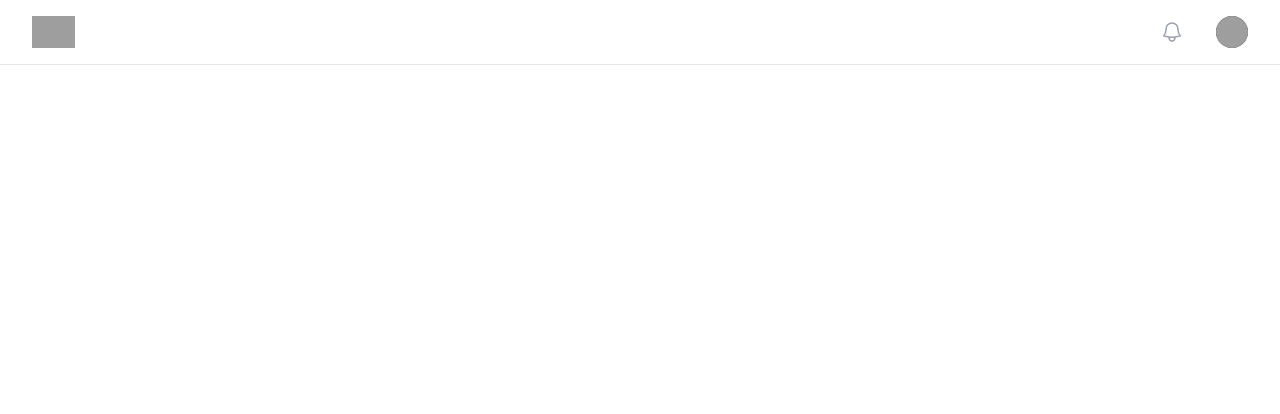
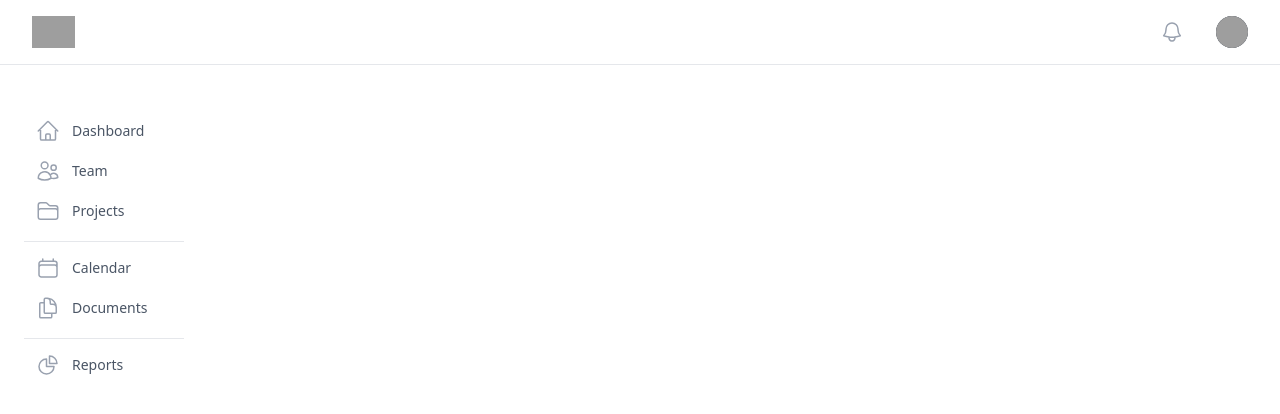
Before and after one commit to ADK-Hackathon/SocialMediaBrandingAgent, a React (Vite) app in the folder frontend/: page / in a window 1280 px wide. Shown: the top 414 px of the page. Built offline with nearby package versions, Linux system fonts and the light colour scheme; grey boxes are pictures that could not be loaded.

Commit message:
Implement the Tool Bar

```diff
--- /dev/null
+++ b/frontend/src/components/tool_bar.tsx
@@ -0,0 +1,89 @@
+import { HomeIcon, UsersIcon, FolderIcon, CalendarIcon, DocumentDuplicateIcon, ChartPieIcon } from '@heroicons/react/24/outline'
+import { PlusIcon } from '@heroicons/react/20/solid'
+
+export default function ToolBar() {
+  return (
+    <nav className="flex flex-col space-y-1 p-2">
+        <a
+            href="#"
+            className="group flex items-center justify-between rounded px-3 py-1.5 text-sm font-medium text-gray-600 hover:text-indigo-600 hover:bg-indigo-50 focus:outline-none focus:bg-indigo-100 focus:text-indigo-700"
+        >
+            <span className="flex items-center">
+            <HomeIcon
+                className="mr-3 size-6 flex-shrink-0 text-gray-400 group-hover:text-indigo-500"
+                aria-hidden="true"
+            />
+            Dashboard
+            </span>
+            <PlusIcon className="hidden size-5 text-indigo-600 group-hover:block" aria-hidden="true" />
+        </a>
+        <a
+            href="#"
+            className="group flex items-center justify-between rounded px-3 py-1.5 text-sm font-medium text-gray-600 hover:text-indigo-600 hover:bg-indigo-50 focus:outline-none focus:bg-indigo-100 focus:text-indigo-700"
+        >
+            <span className="flex items-center">
+            <UsersIcon
+                className="mr-3 size-6 flex-shrink-0 text-gray-400 group-hover:text-indigo-500"
+                aria-hidden="true"
+            />
+            Team
+            </span>
+            <PlusIcon className="hidden size-5 text-indigo-600 group-hover:block" aria-hidden="true" />
+        </a>
+        <a
+            href="#"
+            className="group flex items-center justify-between rounded px-3 py-1.5 text-sm font-medium text-gray-600 hover:text-indigo-600 hover:bg-indigo-50 focus:outline-none focus:bg-indigo-100 focus:text-indigo-700"
+        >
+            <span className="flex items-center">
+            <FolderIcon
+                className="mr-3 size-6 flex-shrink-0 text-gray-400 group-hover:text-indigo-500"
+                aria-hidden="true"
+            />
+            Projects
+            </span>
+            <PlusIcon className="hidden size-5 text-indigo-600 group-hover:block" aria-hidden="true" />
+        </a>
+        <div className="my-2 h-px bg-gray-200" />
+        <a
+            href="#"
+            className="group flex items-center justify-between rounded px-3 py-1.5 text-sm font-medium text-gray-600 hover:text-indigo-600 hover:bg-indigo-50 focus:outline-none focus:bg-indigo-100 focus:text-indigo-700"
+        >
+            <span className="flex items-center">
+            <CalendarIcon
+                className="mr-3 size-6 flex-shrink-0 text-gray-400 group-hover:text-indigo-500"
+                aria-hidden="true"
+            />
+            Calendar
+            </span>
+            <PlusIcon className="hidden size-5 text-indigo-600 group-hover:block" aria-hidden="true" />
+        </a>
+        <a
+            href="#"
+            className="group flex items-center justify-between rounded px-3 py-1.5 text-sm font-medium text-gray-600 hover:text-indigo-600 hover:bg-indigo-50 focus:outline-none focus:bg-indigo-100 focus:text-indigo-700"
+        >
+            <span className="flex items-center">
+            <DocumentDuplicateIcon
+                className="mr-3 size-6 flex-shrink-0 text-gray-400 group-hover:text-indigo-500"
+                aria-hidden="true"
+            />
+            Documents
+            </span>
+            <PlusIcon className="hidden size-5 text-indigo-600 group-hover:block" aria-hidden="true" />
+        </a>
+        <div className="my-2 h-px bg-gray-200" />
+        <a
+            href="#"
+            className="group flex items-center justify-between rounded px-3 py-1.5 text-sm font-medium text-gray-600 hover:text-indigo-600 hover:bg-indigo-50 focus:outline-none focus:bg-indigo-100 focus:text-indigo-700"
+        >
+            <span className="flex items-center">
+            <ChartPieIcon
+                className="mr-3 size-6 flex-shrink-0 text-gray-400 group-hover:text-indigo-500"
+                aria-hidden="true"
+            />
+            Reports
+            </span>
+            <PlusIcon className="hidden size-5 text-indigo-600 group-hover:block" aria-hidden="true" />
+        </a>
+    </nav>
+  )
+}
--- a/frontend/src/pages/main_page.tsx
+++ b/frontend/src/pages/main_page.tsx
@@ -1,4 +1,5 @@
 import { BellIcon } from '@heroicons/react/24/outline'
+import ToolBar from '../components/tool_bar'
 
 export default function MainPage() {
   return (
@@ -27,8 +28,10 @@ export default function MainPage() {
         </div>
       </header>
 
-      <div className="mx-auto flex w-full max-w-7xl items-start gap-x-8 px-4 py-10 sm:px-6 lg:px-8">
-        <aside className="sticky top-8 hidden w-44 shrink-0 lg:block">{/* Left column area */}</aside>
+      <div className="mx-auto flex w-full max-w-7xl items-start gap-x-8 py-10 sm:px-2 lg:px-4">
+        <aside className="sticky top-8 hidden w-44 shrink-0 lg:block">
+          <ToolBar />
+        </aside>
 
         <main className="flex-1">{/* Main area */}</main>
 
```
